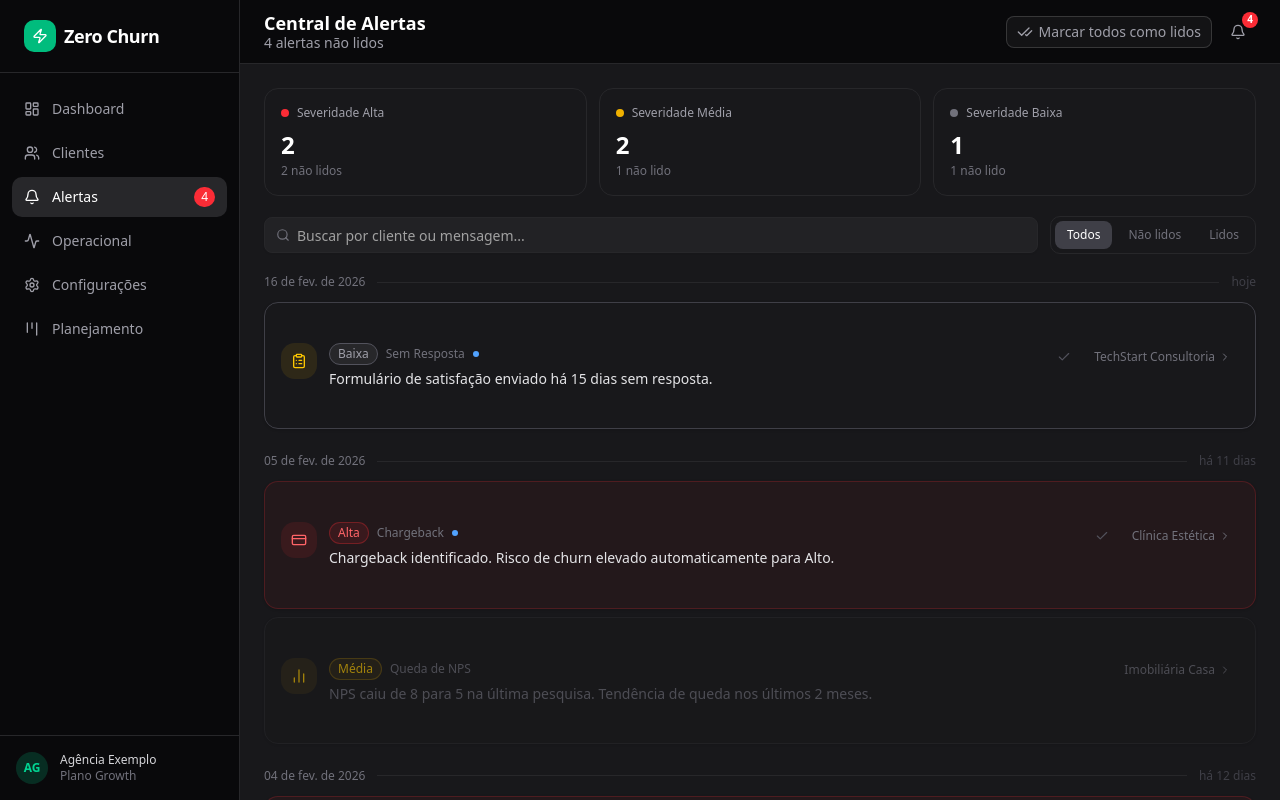
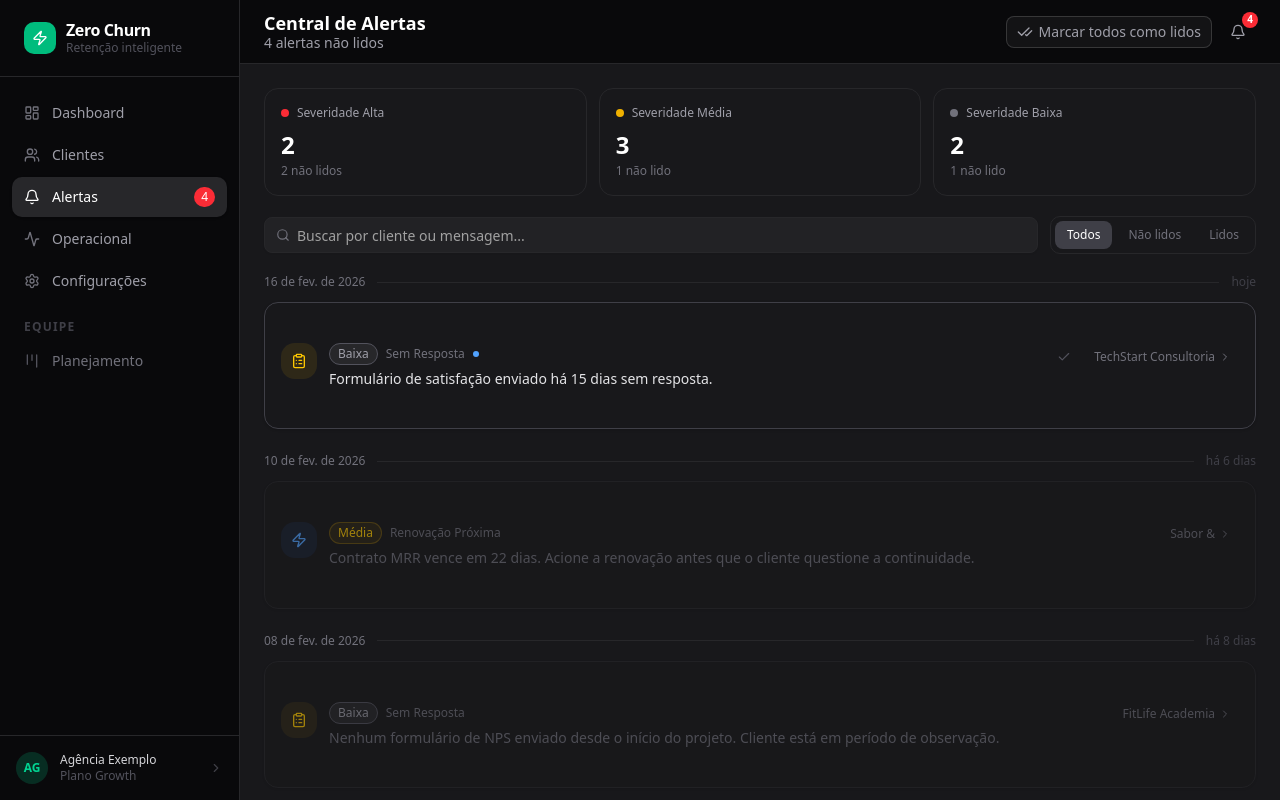
Before and after one commit to arthurfbrandos-opb/zero-churn, a Next.js app: page /alertas in a window 1280 px wide. Shown: the top 800 px of the page. Built offline with nearby package versions, Linux system fonts and the light colour scheme.

Commit message:
fix: auditoria completa — searchParams no perfil, hasActiveFilters, sidebar reorganizada, hooks, alertas enriquecidos, layout público corrigido

```diff
--- a/src/app/(dashboard)/clientes/[id]/editar/page.tsx
+++ b/src/app/(dashboard)/clientes/[id]/editar/page.tsx
@@ -1,6 +1,6 @@
 'use client'
 
-import { useState, useEffect } from 'react'
+import { useState } from 'react'
 import { useParams, useRouter } from 'next/navigation'
 import Link from 'next/link'
 import {
--- a/src/app/(dashboard)/clientes/[id]/page.tsx
+++ b/src/app/(dashboard)/clientes/[id]/page.tsx
@@ -1,7 +1,8 @@
 'use client'
 
 import { useState } from 'react'
-import { useParams, useRouter } from 'next/navigation'
+import { useParams, useRouter, useSearchParams } from 'next/navigation'
+import { Suspense } from 'react'
 import Link from 'next/link'
 import {
   ArrowLeft, TrendingDown, TrendingUp, Minus,
@@ -569,10 +570,12 @@ function TabHistorico({ clientId }: { clientId: string }) {
 // ─────────────────────────────────────────────────────────────────
 // PÁGINA PRINCIPAL
 // ─────────────────────────────────────────────────────────────────
-export default function ClientePerfilPage() {
+function ClientePerfilInner() {
   const { id } = useParams<{ id: string }>()
   const router = useRouter()
-  const [activeTab, setActiveTab]     = useState('visao-geral')
+  const searchParams = useSearchParams()
+  const initialTab = searchParams.get('tab') ?? 'visao-geral'
+  const [activeTab, setActiveTab]     = useState(initialTab)
   const [showChurnModal, setShowChurnModal] = useState(false)
   const [churnRecord, setChurnRecord]      = useState<ChurnRecord | undefined>(undefined)
   const [isInactive, setIsInactive]        = useState(false)
@@ -697,7 +700,7 @@ export default function ClientePerfilPage() {
                     <UserMinus className="w-2.5 h-2.5" /> Inativo
                   </Badge>
                 )}
-                <PaymentBadge status={client.paymentStatus} />
+                {!isInactive && <PaymentBadge status={client.paymentStatus} />}
                 {/* NPS classification */}
                 {client.lastFormSubmission?.npsScore !== undefined && (() => {
                   const nps = client.lastFormSubmission!.npsScore!
@@ -778,3 +781,11 @@ export default function ClientePerfilPage() {
     </div>
   )
 }
+
+export default function ClientePerfilPage() {
+  return (
+    <Suspense fallback={<div className="min-h-screen flex items-center justify-center"><div className="text-zinc-500 text-sm">Carregando...</div></div>}>
+      <ClientePerfilInner />
+    </Suspense>
+  )
+}
--- a/src/app/(dashboard)/clientes/page.tsx
+++ b/src/app/(dashboard)/clientes/page.tsx
@@ -163,7 +163,7 @@ export default function ClientesPage() {
   function openNpsForClient(id: string) { setNpsClientId(id); setShowNpsModal(true) }
   function openNpsForAll() { setNpsClientId(undefined); setShowNpsModal(true) }
 
-  const hasActiveFilters = riskFilter !== 'all' || typeFilter !== 'all' || paymentFilter !== 'all' || search !== ''
+  const hasActiveFilters = riskFilter !== 'all' || typeFilter !== 'all' || paymentFilter !== 'all' || statusFilter !== 'active' || search !== ''
 
   const filtered = useMemo(() => {
     return allClients.filter(c => {
--- a/src/app/(dashboard)/configuracoes/page.tsx
+++ b/src/app/(dashboard)/configuracoes/page.tsx
@@ -962,7 +962,7 @@ function AnalisadorSection() {
 
   function handleSave() {
     // Persiste o período de observação
-    try { localStorage.setItem('zc_observation_days', String(observationDays)) } catch {}
+    try { persistObsDays(observationDays) } catch {}
     setSaved(true)
     setTimeout(() => setSaved(false), 2000)
   }
--- a/src/app/(public)/f/[token]/page.tsx
+++ b/src/app/(public)/f/[token]/page.tsx
@@ -295,7 +295,7 @@ export default function FormularioPublicoPage() {
 
 function FormLayout({ agencyName, children }: { agencyName: string; children: React.ReactNode }) {
   return (
-    <div className="min-h-screen bg-zinc-950 flex items-center justify-center p-4">
+    <div className="w-full max-w-lg mx-auto">
       <div className="w-full max-w-lg">
         {/* Header */}
         <div className="flex items-center gap-2 mb-6 justify-center">
--- a/src/app/(public)/layout.tsx
+++ b/src/app/(public)/layout.tsx
@@ -1,8 +1,4 @@
-export default function PublicLayout({
-  children,
-}: {
-  children: React.ReactNode
-}) {
+export default function PublicLayout({ children }: { children: React.ReactNode }) {
   return (
     <div className="min-h-screen bg-zinc-950 flex items-center justify-center p-4">
       {children}
--- a/src/app/onboarding/page.tsx
+++ b/src/app/onboarding/page.tsx
@@ -1,3 +1,7 @@
-export default function Page() {
-  return <div className="p-6 text-zinc-400">Em construção...</div>
+import { redirect } from 'next/navigation'
+
+// Em produção: verificar se onboarding foi concluído via Supabase.
+// No MVP, redireciona direto para o dashboard.
+export default function OnboardingPage() {
+  redirect('/dashboard')
 }
--- a/src/components/layout/sidebar.tsx
+++ b/src/components/layout/sidebar.tsx
@@ -3,83 +3,105 @@
 import Link from 'next/link'
 import { usePathname } from 'next/navigation'
 import {
-  LayoutDashboard,
-  Users,
-  Bell,
-  Settings,
-  Activity,
-  Zap,
-  Kanban,
+  LayoutDashboard, Users, Bell, Settings,
+  Activity, Zap, Kanban, ChevronRight,
 } from 'lucide-react'
 import { cn } from '@/lib/utils'
 import { Badge } from '@/components/ui/badge'
 import { getUnreadAlertsCount } from '@/lib/mock-data'
 
-const navItems = [
-  { href: '/dashboard',      label: 'Dashboard',    icon: LayoutDashboard },
-  { href: '/clientes',       label: 'Clientes',     icon: Users           },
-  { href: '/alertas',        label: 'Alertas',      icon: Bell            },
-  { href: '/operacional',    label: 'Operacional',  icon: Activity        },
-  { href: '/configuracoes',  label: 'Configurações',icon: Settings        },
-  { href: '/planejamento',   label: 'Planejamento', icon: Kanban          },
+const mainNav = [
+  { href: '/dashboard',     label: 'Dashboard',    icon: LayoutDashboard },
+  { href: '/clientes',      label: 'Clientes',     icon: Users           },
+  { href: '/alertas',       label: 'Alertas',      icon: Bell            },
+  { href: '/operacional',   label: 'Operacional',  icon: Activity        },
+  { href: '/configuracoes', label: 'Configurações',icon: Settings        },
 ]
 
 export function Sidebar() {
   const pathname = usePathname()
   const unreadCount = getUnreadAlertsCount()
 
+  const isActive = (href: string) =>
+    pathname === href || pathname.startsWith(href + '/')
+
   return (
     <aside className="fixed left-0 top-0 h-full w-60 bg-zinc-950 border-r border-zinc-800 flex flex-col z-40">
+
       {/* Logo */}
       <div className="px-6 py-5 border-b border-zinc-800">
-        <div className="flex items-center gap-2">
-          <div className="w-8 h-8 bg-emerald-500 rounded-lg flex items-center justify-center">
+        <div className="flex items-center gap-2.5">
+          <div className="w-8 h-8 bg-emerald-500 rounded-lg flex items-center justify-center shrink-0">
             <Zap className="w-4 h-4 text-white" />
           </div>
-          <span className="text-white font-bold text-lg tracking-tight">Zero Churn</span>
+          <div>
+            <p className="text-white font-bold text-base leading-tight tracking-tight">Zero Churn</p>
+            <p className="text-zinc-600 text-xs">Retenção inteligente</p>
+          </div>
         </div>
       </div>
 
-      {/* Nav */}
-      <nav className="flex-1 px-3 py-4 space-y-1">
-        {navItems.map(({ href, label, icon: Icon }) => {
-          const isActive = pathname === href || pathname.startsWith(href + '/')
+      {/* Nav principal */}
+      <nav className="flex-1 px-3 py-4 space-y-0.5 overflow-y-auto">
+        {mainNav.map(({ href, label, icon: Icon }) => {
+          const active = isActive(href)
           const isAlertas = href === '/alertas'
 
           return (
-            <Link
-              key={href}
-              href={href}
+            <Link key={href} href={href}
               className={cn(
-                'flex items-center gap-3 px-3 py-2.5 rounded-lg text-sm font-medium transition-colors',
-                isActive
-                  ? 'bg-zinc-800 text-white'
-                  : 'text-zinc-400 hover:text-white hover:bg-zinc-800/50'
+                'flex items-center gap-3 px-3 py-2.5 rounded-lg text-sm font-medium transition-all',
+                active
+                  ? 'bg-zinc-800 text-white shadow-sm'
+                  : 'text-zinc-400 hover:text-white hover:bg-zinc-800/60'
               )}
             >
-              <Icon className="w-4 h-4 shrink-0" />
+              <Icon className={cn('w-4 h-4 shrink-0', active ? 'text-white' : 'text-zinc-500')} />
               <span className="flex-1">{label}</span>
               {isAlertas && unreadCount > 0 && (
-                <Badge className="bg-red-500 text-white text-xs px-1.5 py-0 h-5 min-w-5 flex items-center justify-center">
+                <Badge className="bg-red-500 text-white text-xs px-1.5 py-0 h-5 min-w-[20px] flex items-center justify-center rounded-full">
                   {unreadCount}
                 </Badge>
               )}
             </Link>
           )
         })}
+
+        {/* Separador — ferramentas internas */}
+        <div className="pt-4 pb-1">
+          <p className="px-3 text-zinc-700 text-xs font-semibold uppercase tracking-widest">
+            Equipe
+          </p>
+        </div>
+
+        <Link href="/planejamento"
+          className={cn(
+            'flex items-center gap-3 px-3 py-2.5 rounded-lg text-sm font-medium transition-all',
+            isActive('/planejamento')
+              ? 'bg-zinc-800 text-white shadow-sm'
+              : 'text-zinc-500 hover:text-zinc-300 hover:bg-zinc-800/60'
+          )}
+        >
+          <Kanban className={cn('w-4 h-4 shrink-0',
+            isActive('/planejamento') ? 'text-white' : 'text-zinc-600')} />
+          <span className="flex-1">Planejamento</span>
+        </Link>
       </nav>
 
-      {/* Footer */}
+      {/* Footer — agência */}
       <div className="px-4 py-4 border-t border-zinc-800">
-        <div className="flex items-center gap-3">
-          <div className="w-8 h-8 rounded-full bg-emerald-500/20 flex items-center justify-center text-emerald-400 text-xs font-bold">
+        <Link href="/configuracoes" className="flex items-center gap-3 group">
+          <div className="w-8 h-8 rounded-full bg-emerald-500/20 flex items-center justify-center text-emerald-400 text-xs font-bold shrink-0">
             AG
           </div>
           <div className="flex-1 min-w-0">
-            <p className="text-zinc-300 text-xs font-medium truncate">Agência Exemplo</p>
-            <p className="text-zinc-500 text-xs truncate">Plano Growth</p>
+            <p className="text-zinc-300 text-xs font-medium truncate group-hover:text-white transition-colors">
+              Agência Exemplo
+            </p>
+            <p className="text-zinc-600 text-xs">Plano Growth</p>
           </div>
-        </div>
+          <ChevronRight className="w-3.5 h-3.5 text-zinc-700 group-hover:text-zinc-500 transition-colors" />
+        </Link>
       </div>
     </aside>
   )
--- a/src/lib/mock-data.ts
+++ b/src/lib/mock-data.ts
@@ -498,6 +498,26 @@ export const mockAlerts: Alert[] = [
     isRead: false,
     createdAt: '2026-02-16',
   },
+  {
+    id: 'alrt-006',
+    clientId: 'client-004',
+    clientName: 'Sabor & Arte Gastronomia',
+    type: 'renewal_soon',
+    severity: 'medium',
+    message: 'Contrato MRR vence em 22 dias. Acione a renovação antes que o cliente questione a continuidade.',
+    isRead: true,
+    createdAt: '2026-02-10',
+  },
+  {
+    id: 'alrt-007',
+    clientId: 'client-005',
+    clientName: 'FitLife Academia',
+    type: 'form_no_response',
+    severity: 'low',
+    message: 'Nenhum formulário de NPS enviado desde o início do projeto. Cliente está em período de observação.',
+    isRead: true,
+    createdAt: '2026-02-08',
+  },
 ]
 
 // ─────────────────────────────────────────────
```
